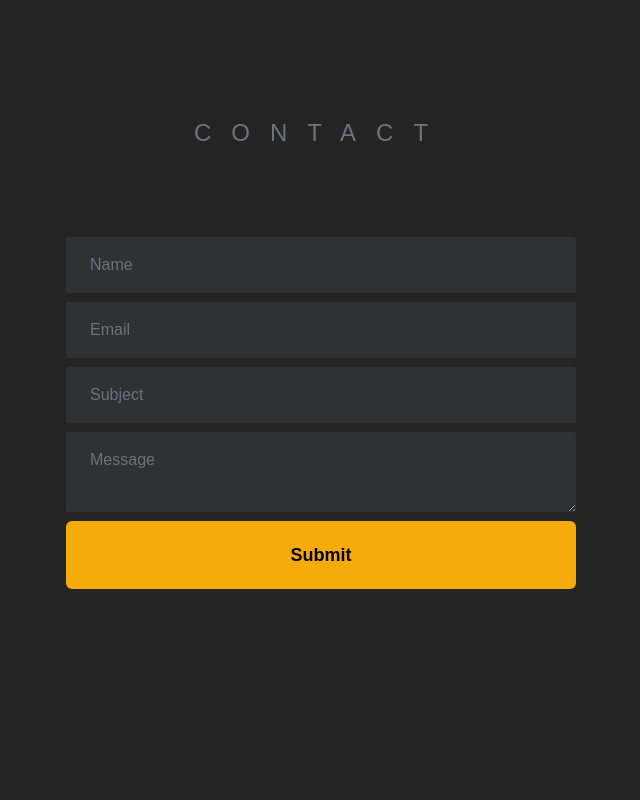
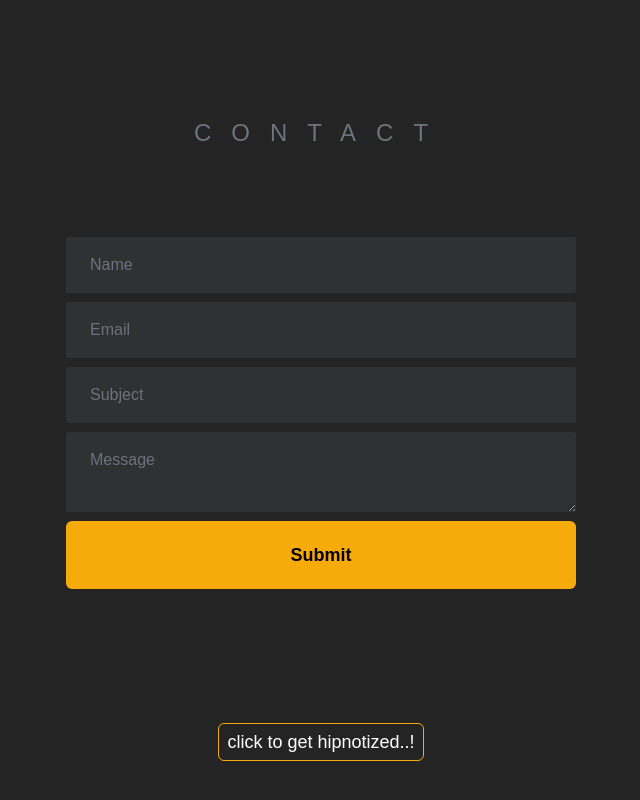
Before and after one commit to joysonjson/portfolio2.0, a Next.js app: page / in a window 1280 px wide. Shown: the part 5677-6477 px from the top of the page, without its empty margins (319-959 px from the left). Built offline with nearby package versions, Linux system fonts and the light colour scheme.

Commit message:
tripsy linked

```diff
--- a/components/Contact.tsx
+++ b/components/Contact.tsx
@@ -4,6 +4,7 @@ import React, { FormEvent, useEffect, useState } from "react";
 import { db } from "@/utils/firebase";
 import { v4 as uuidv4 } from "uuid";
 import { toast, ToastContainer } from "react-toastify";
+import { Router, useRouter } from "next/router";
 type Props = {};
 
 const Contact = (props: Props) => {
@@ -11,7 +12,7 @@ const Contact = (props: Props) => {
   const [email, setEmail] = useState("");
   const [subject, setSubject] = useState("");
   const [message, setMessage] = useState("");
-
+  const router = useRouter();
   const handleNameChange = (event: React.ChangeEvent<HTMLInputElement>) => {
     setName(event.target.value);
   };
@@ -103,6 +104,12 @@ const Contact = (props: Props) => {
           Submit
         </button>
       </form>
+      <button
+        onClick={() => router.push("/tripsy")}
+        className="text-white py-1 px-2 rounded-md text-lg mt-5 absolute bottom-3 border border-[#F7AB0A]"
+      >
+        click to get hipnotized..!
+      </button>
     </div>
   );
 };
--- a/components/tripsy.tsx
+++ b/components/tripsy.tsx
@@ -1,5 +1,6 @@
 import { useTransform, useScroll, motion } from "framer-motion";
-import { useRef } from "react";
+import { useEffect, useRef } from "react";
+import { toast } from "react-toastify";
 
 interface SectionProps {
   background: string;
--- a/pages/tripsy.tsx
+++ b/pages/tripsy.tsx
@@ -1,9 +1,9 @@
 import TrippyScroll from "@/components/tripsy";
-import React from "react";
+import React, { useEffect } from "react";
 
 type Props = {};
 
-const tipsy = (props: Props) => {
+const Tripsy = (props: Props) => {
   return (
     <div>
       <TrippyScroll />
@@ -11,4 +11,4 @@ const tipsy = (props: Props) => {
   );
 };
 
-export default tipsy;
+export default Tripsy;
```
